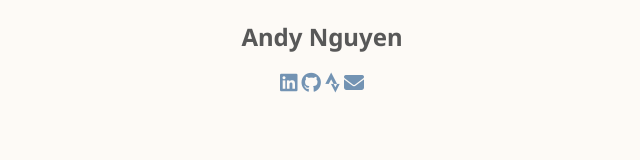
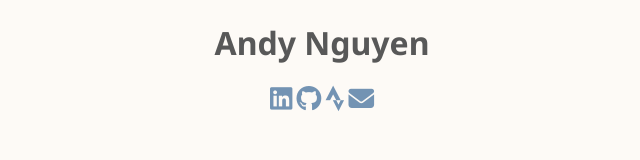
Before and after one commit to andycnguyen/andycnguyen.github.io, a plain HTML site: page index.html in a window 1280 px wide. Shown: the whole page, without its empty margins (318-958 px from the left). Drawn offline with Linux system fonts and the light colour scheme.

Commit message:
increase font sizes

```diff
--- a/index.html
+++ b/index.html
@@ -15,7 +15,7 @@
 <body>
     <div class="header">
         <div>
-            <h2>Andy Nguyen</h2>
+            <h1>Andy Nguyen</h1>
         </div>
         <div class="social">
             <a href="https://www.linkedin.com/in/andy-nguyen-b691401b5/" title="LinkedIn" target="_blank"><i
--- a/site.css
+++ b/site.css
@@ -6,12 +6,12 @@ body {
     text-align: center;
 }
 
-h2 {
+h1 {
     font-family: Noto Sans;
     color: #585858;
 }
 
 .social i {
-    font-size: 1.25rem;
+    font-size: 1.6rem;
     color: #7393B3;
 }
```
